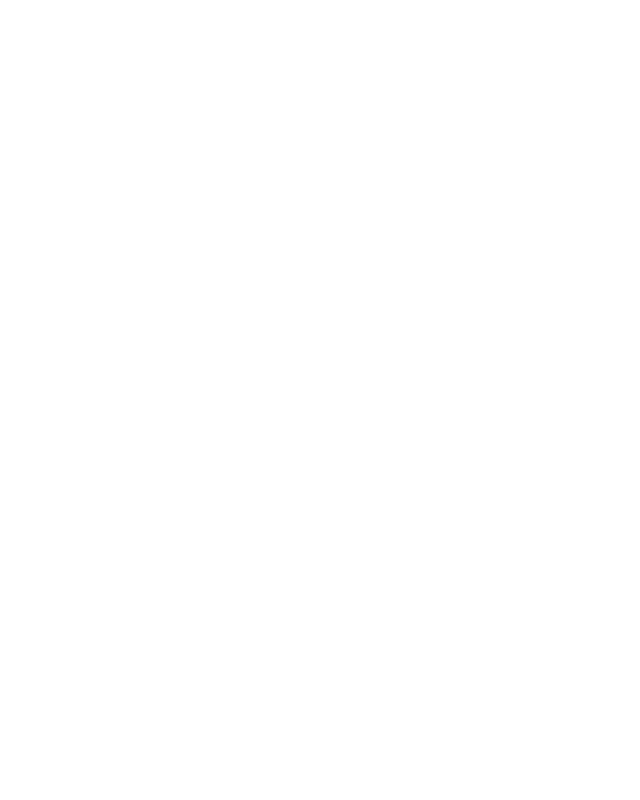
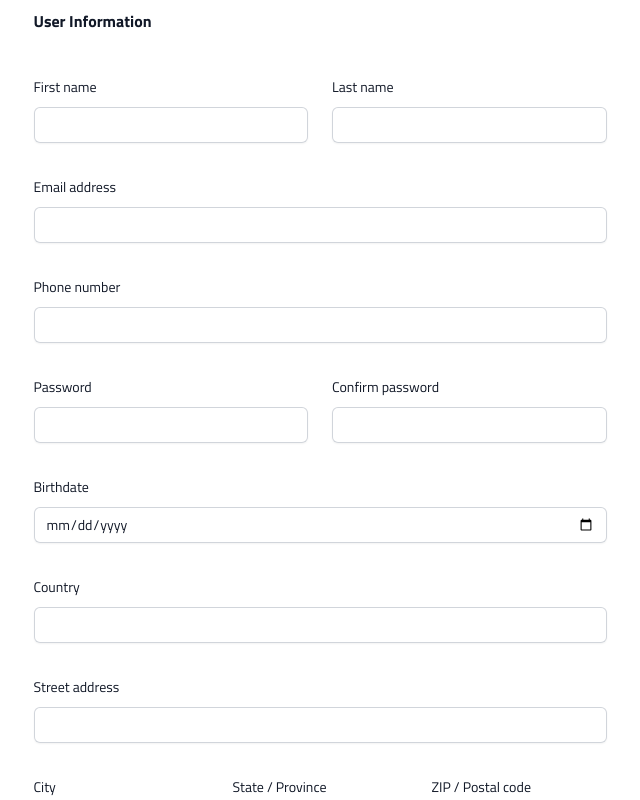
Before and after one commit to mzaric13/aws-webshop, a React (Create React App) app in the folder web-shop-front/: page /signup in a window 1280 px wide. Before the commit this address had no page. Shown: the top 800 px of the page, without its empty margins (320-960 px from the left). Built offline with nearby package versions, Linux system fonts and the light colour scheme.

Commit message:
Added style for sign up page

```diff
--- /dev/null
+++ b/web-shop-front/src/components/atoms/Button/Button.tsx
@@ -0,0 +1,19 @@
+interface ButtonProps {
+  type: "submit" | "button" | "reset" | undefined;
+}
+
+const Button = ({ type }: ButtonProps) => {
+  const getClassNames = () => {
+    if (type === "submit")
+      return "col-start-2 col-span-3 rounded-md bg-indigo-600 px-3 py-2 text-sm font-semibold text-white shadow-sm hover:bg-indigo-500 focus-visible:outline focus-visible:outline-2 focus-visible:outline-offset-2 focus-visible:outline-indigo-600";
+    else return "";
+  };
+
+  return (
+    <button type={type} className={getClassNames()}>
+      Register
+    </button>
+  );
+};
+
+export default Button;
--- /dev/null
+++ b/web-shop-front/src/components/atoms/Input/Input.tsx
@@ -0,0 +1,17 @@
+interface InputProps {
+  type: string;
+  name: string;
+}
+
+const Input = ({ type, name }: InputProps) => {
+  return (
+    <input
+      type={type}
+      name={name}
+      id={name}
+      className="block w-full rounded-md border-0 py-1.5 text-gray-900 shadow-sm ring-1 ring-inset ring-gray-300 placeholder:text-gray-400 focus:ring-2 focus:ring-inset focus:ring-indigo-600 sm:text-sm sm:leading-6"
+    />
+  );
+};
+
+export default Input;
--- /dev/null
+++ b/web-shop-front/src/components/atoms/Label/Label.tsx
@@ -0,0 +1,17 @@
+interface LabelProps {
+  name: string;
+  text: string;
+}
+
+const Label = ({ name, text }: LabelProps) => {
+  return (
+    <label
+      htmlFor={name}
+      className="block text-sm font-medium leading-6 text-gray-900"
+    >
+      {text}
+    </label>
+  );
+};
+
+export default Label;
--- /dev/null
+++ b/web-shop-front/src/components/molecules/FormField/FormField.tsx
@@ -0,0 +1,31 @@
+import Input from "../../atoms/Input/Input";
+import Label from "../../atoms/Label/Label";
+
+interface FormFieldProps {
+  name: string;
+  type: string;
+  text: string;
+  fieldType: string;
+}
+
+const FormField = ({ name, type, text, fieldType }: FormFieldProps) => {
+  const getColumns = () => {
+    if (fieldType === "small") return "sm:col-span-2";
+    else if (fieldType === "small-start") return "sm:col-span-2 sm:col-start-1";
+    else if (fieldType === "medium") return "sm:col-span-3";
+    else if (fieldType === "big") return "sm:col-span-6";
+    else if (fieldType === "full") return "col-span-full";
+    else return "";
+  };
+
+  return (
+    <div className={getColumns()}>
+      <Label name={name} text={text} />
+      <div className="mt-2">
+        <Input type={type} name={name} />
+      </div>
+    </div>
+  );
+};
+
+export default FormField;
--- /dev/null
+++ b/web-shop-front/src/components/organisms/SignUpFormFields/SignUpFormFields.tsx
@@ -0,0 +1,72 @@
+import FormField from "../../molecules/FormField/FormField";
+
+const SignUpFormFields = () => {
+  return (
+    <div className="mt-10 grid grid-cols-1 gap-x-6 gap-y-8 sm:grid-cols-6">
+      <FormField
+        text="First name"
+        name="first-name"
+        type="text"
+        fieldType="medium"
+      />
+      <FormField
+        text="Last name"
+        type="text"
+        name="last-name"
+        fieldType="medium"
+      />
+      <FormField
+        text="Email address"
+        type="email"
+        name="email"
+        fieldType="big"
+      />
+      <FormField
+        text="Phone number"
+        type="text"
+        name="phone-number"
+        fieldType="big"
+      />
+      <FormField
+        text="Password"
+        type="password"
+        name="password"
+        fieldType="medium"
+      />
+      <FormField
+        text="Confirm password"
+        type="password"
+        name="confirm-password"
+        fieldType="medium"
+      />
+      <FormField
+        text="Birthdate"
+        type="date"
+        name="birthdate"
+        fieldType="big"
+      />
+      <FormField text="Country" type="text" name="country" fieldType="big" />
+      <FormField
+        text="Street address"
+        type="text"
+        name="street-address"
+        fieldType="full"
+      />
+      <FormField text="City" type="text" name="city" fieldType="small-start" />
+      <FormField
+        text="State / Province"
+        type="text"
+        name="region"
+        fieldType="small"
+      />
+      <FormField
+        text="ZIP / Postal code"
+        type="text"
+        name="postal-code"
+        fieldType="small"
+      />
+    </div>
+  );
+};
+
+export default SignUpFormFields;
--- /dev/null
+++ b/web-shop-front/src/components/pages/SignUpPage/SignUpPage.tsx
@@ -0,0 +1,22 @@
+import Button from "../../atoms/Button/Button";
+import SignUpFormFields from "../../organisms/SignUpFormFields/SignUpFormFields";
+
+const SignUpPage = () => {
+  return (
+    <form>
+      <div className="flex flex-col items-center justify-center px-6 py-8 mt-20 mx-auto md:h-screen lg:py-0">
+        <div className="border-b-2 border-gray-900/10 pb-12">
+          <h2 className="text-base font-semibold leading-7 text-gray-900">
+            User Information
+          </h2>
+          <SignUpFormFields />
+        </div>
+        <div className="mt-6 flex items-center justify-end gap-x-6">
+          <Button type="submit" />
+        </div>
+      </div>
+    </form>
+  );
+};
+
+export default SignUpPage;
--- a/web-shop-front/src/components/router/AppRouter.tsx
+++ b/web-shop-front/src/components/router/AppRouter.tsx
@@ -1,10 +1,12 @@
 import { Route, Routes } from "react-router-dom";
 import HomePage from "../pages/HomePage/HomePage";
+import SignUpPage from "../pages/SignUpPage/SignUpPage";
 
 const AppRouter = () => {
   return (
     <Routes>
       <Route path="/" element={<HomePage />} />
+      <Route path="/signup" element={<SignUpPage />} />
     </Routes>
   );
 };
```
